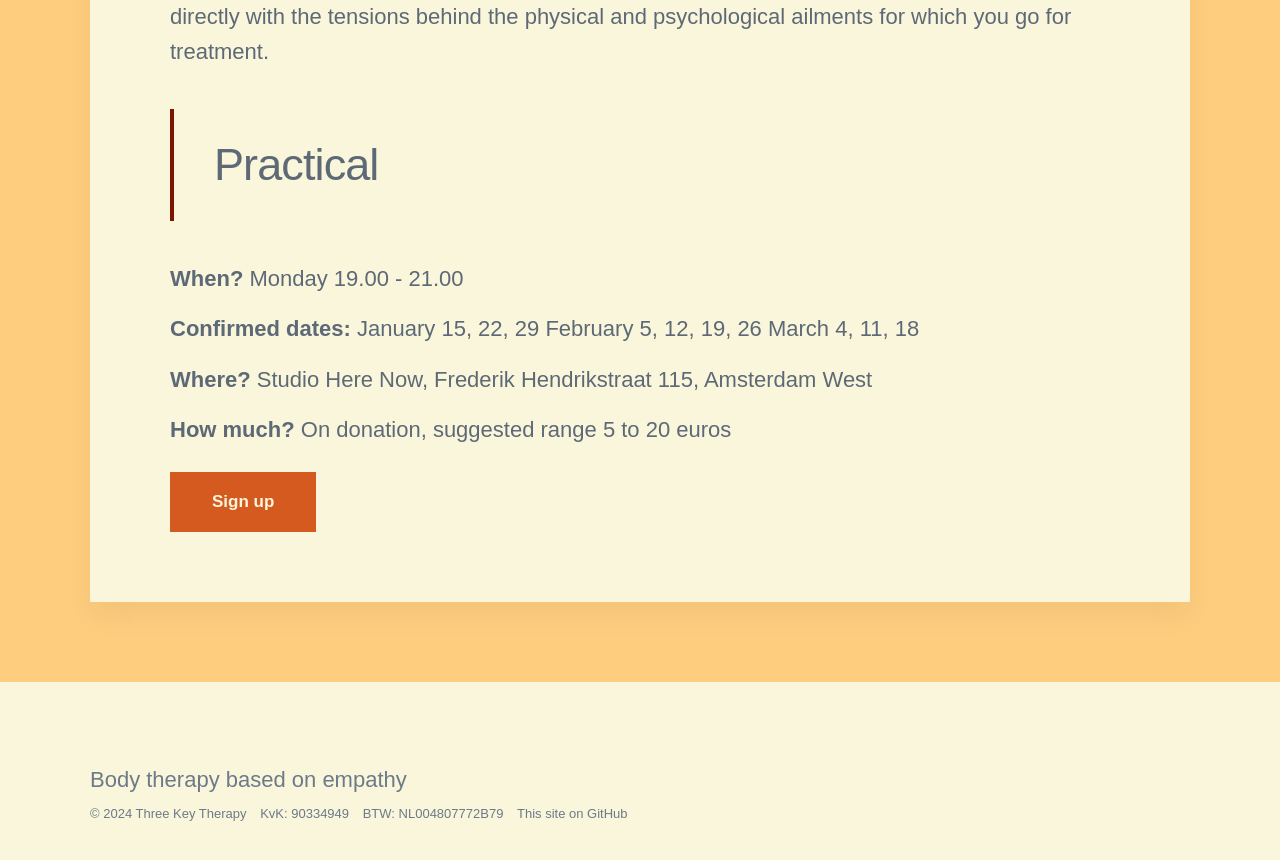
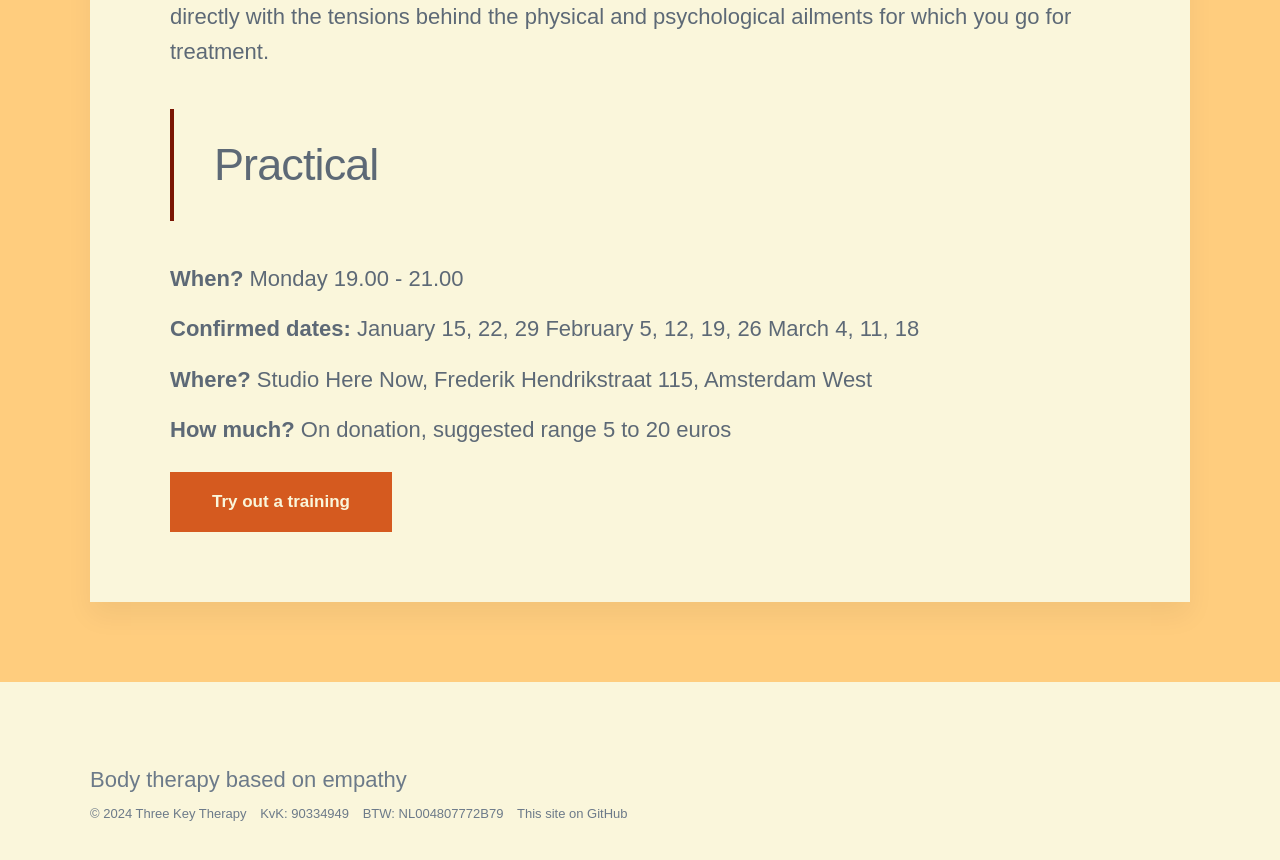
Before and after one commit to threekeytherapy/threekeytherapy.com, a Jekyll site: the page built from _projects/trainings.md, in a window 1280 px wide and 900 px high, scrolled down 1898 px. Shown: the top 860 px of the window. Built offline with Jekyll 4.4.1, drawn with Linux system fonts in a browser that asks for light colours; nearby versions of some CDN libraries; some web fonts are replaced.

Commit message:
elaborates CTA

```diff
--- a/_projects/trainings.md
+++ b/_projects/trainings.md
@@ -48,4 +48,4 @@ Studio Here Now, Frederik Hendrikstraat 115, Amsterdam West
 **How much?**
 On donation, suggested range 5 to 20 euros
 
-<a href="/contact" class="button button--large">Sign up</a>
+<a href="/contact" class="button button--large">Try out a training</a>
```
